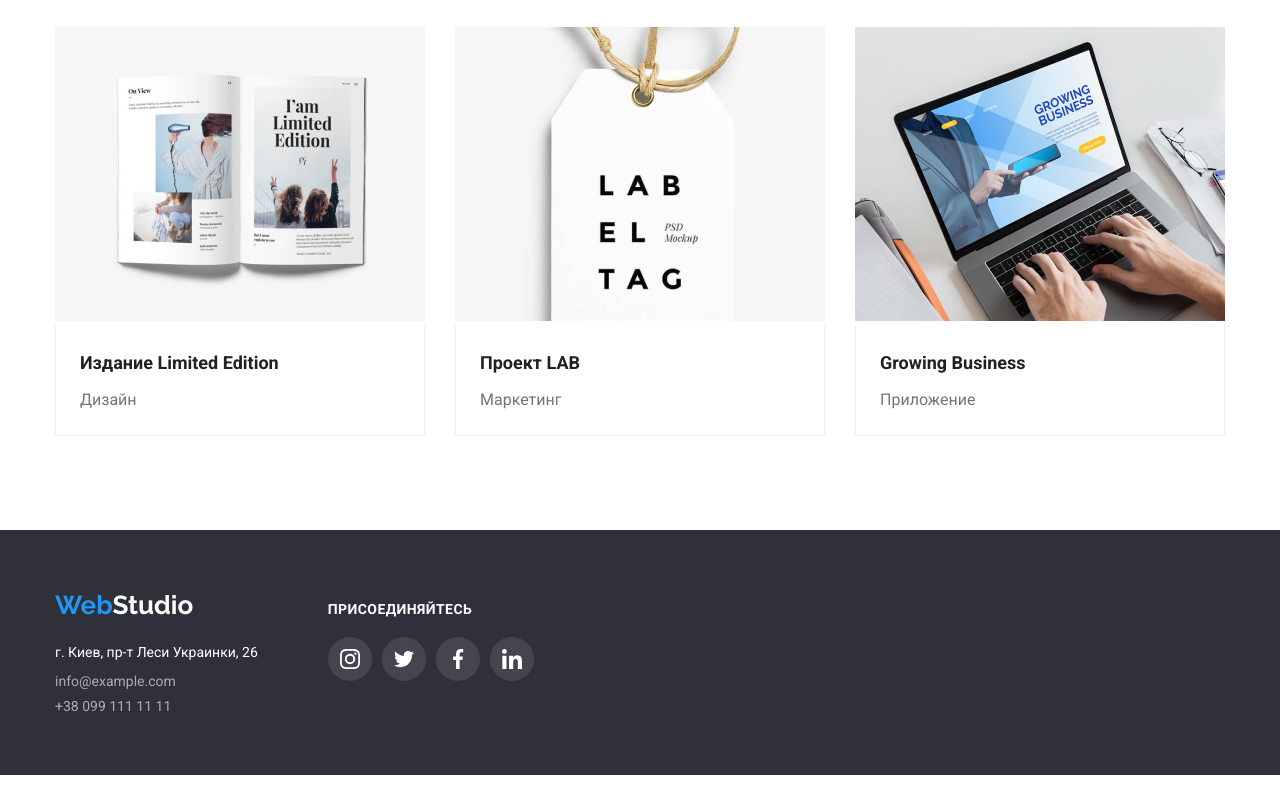
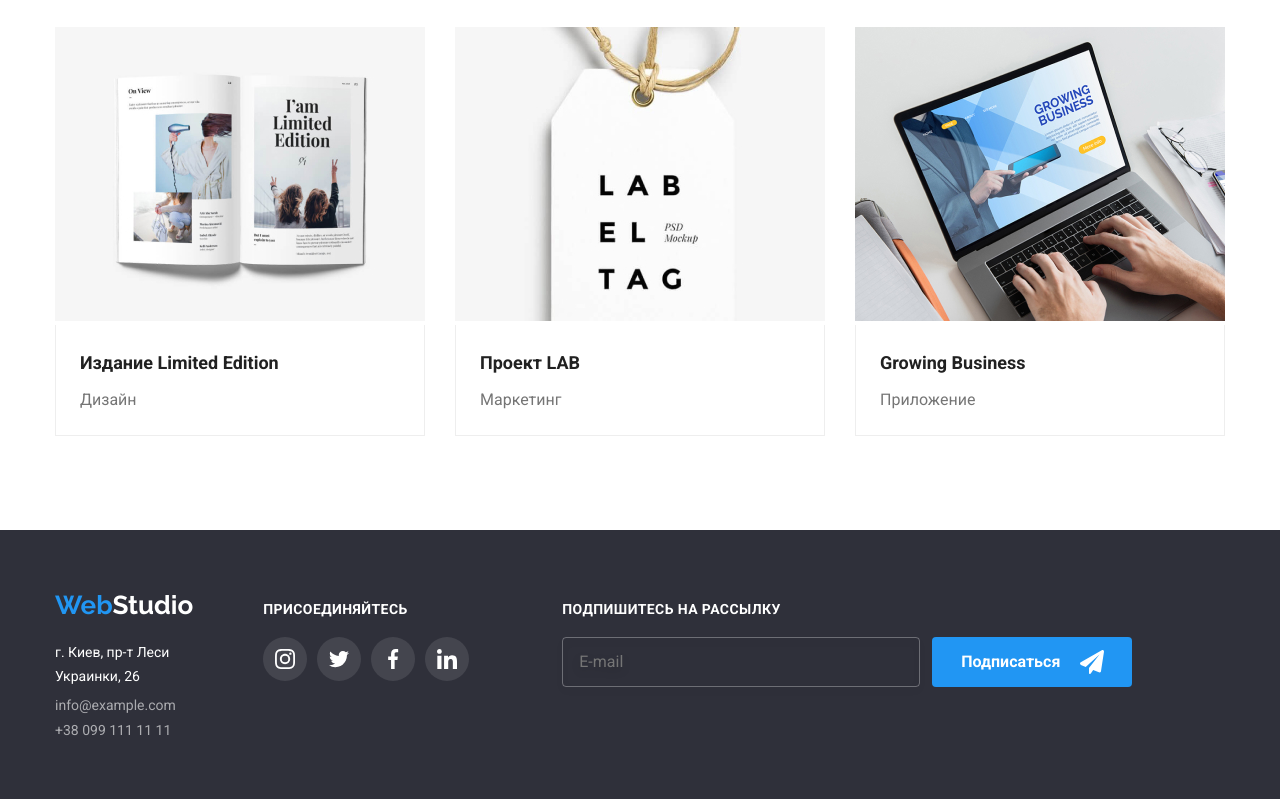
Before and after one commit to OlesyaY/hw-6, a plain HTML site: page portfolio.html in a window 1280 px wide. Shown: the part 1115-1914 px from the top of the page. Before the commit the page ends 1890 px from the top, so only its background shows below. Drawn offline with nearby package versions, Linux system fonts and the light colour scheme.

Commit message:
added form in footer portfolio

```diff
--- a/portfolio.html
+++ b/portfolio.html
@@ -460,6 +460,23 @@
                         </li>
                     </ul>
                 </div>
+                <div class="footer-submit">
+                    <p class="join-caption">Подпишитесь на рассылку</p>
+                    <form class="footer-form" action="">
+                        <input
+                            class="fotter-mail"
+                            type="mail"
+                            name="mail"
+                            placeholder="E-mail"
+                        />
+                        <button class="footer-btn" type="submit">
+                            Подписаться
+                            <svg class="footer-icon" width="24" height="24">
+                                <use href="./images/icons.svg#sent"></use>
+                            </svg>
+                        </button>
+                    </form>
+                </div>
             </div>
         </footer>
     </body>
```
